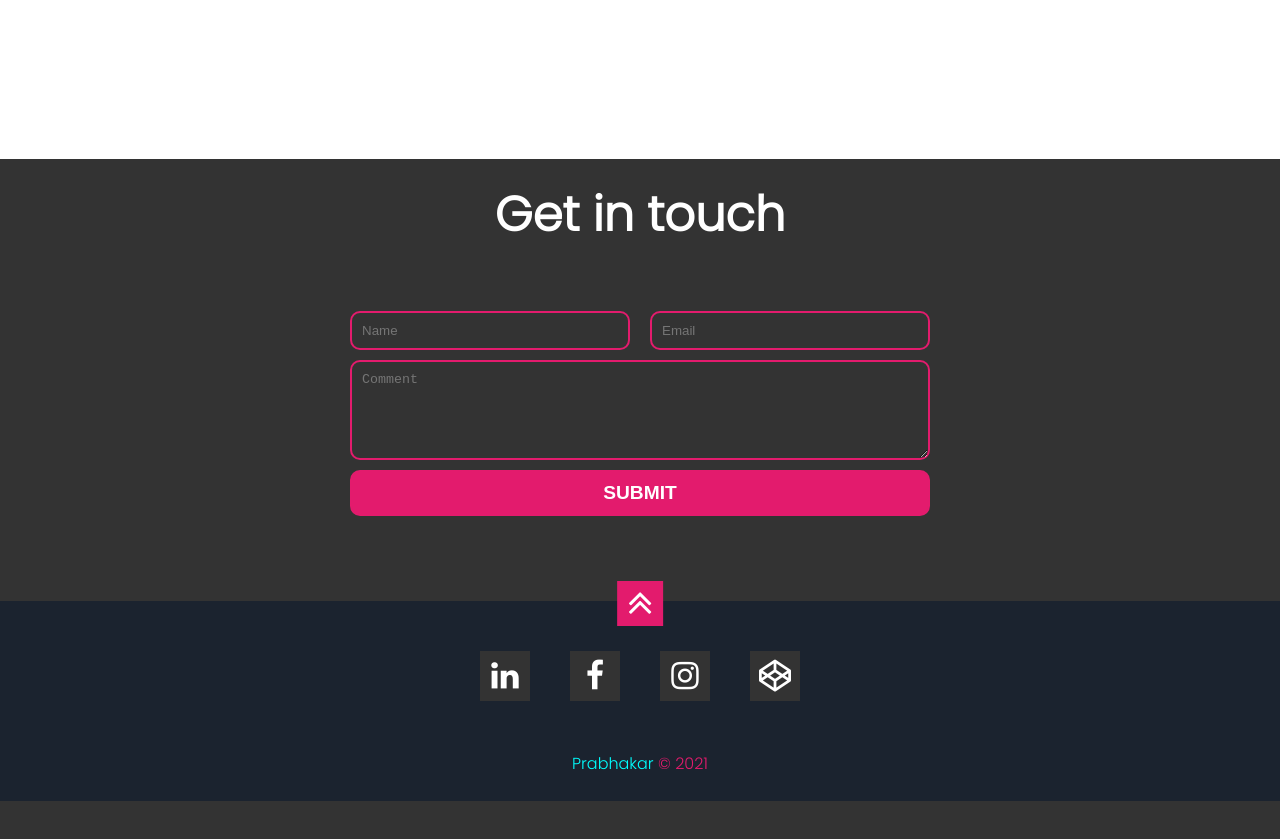
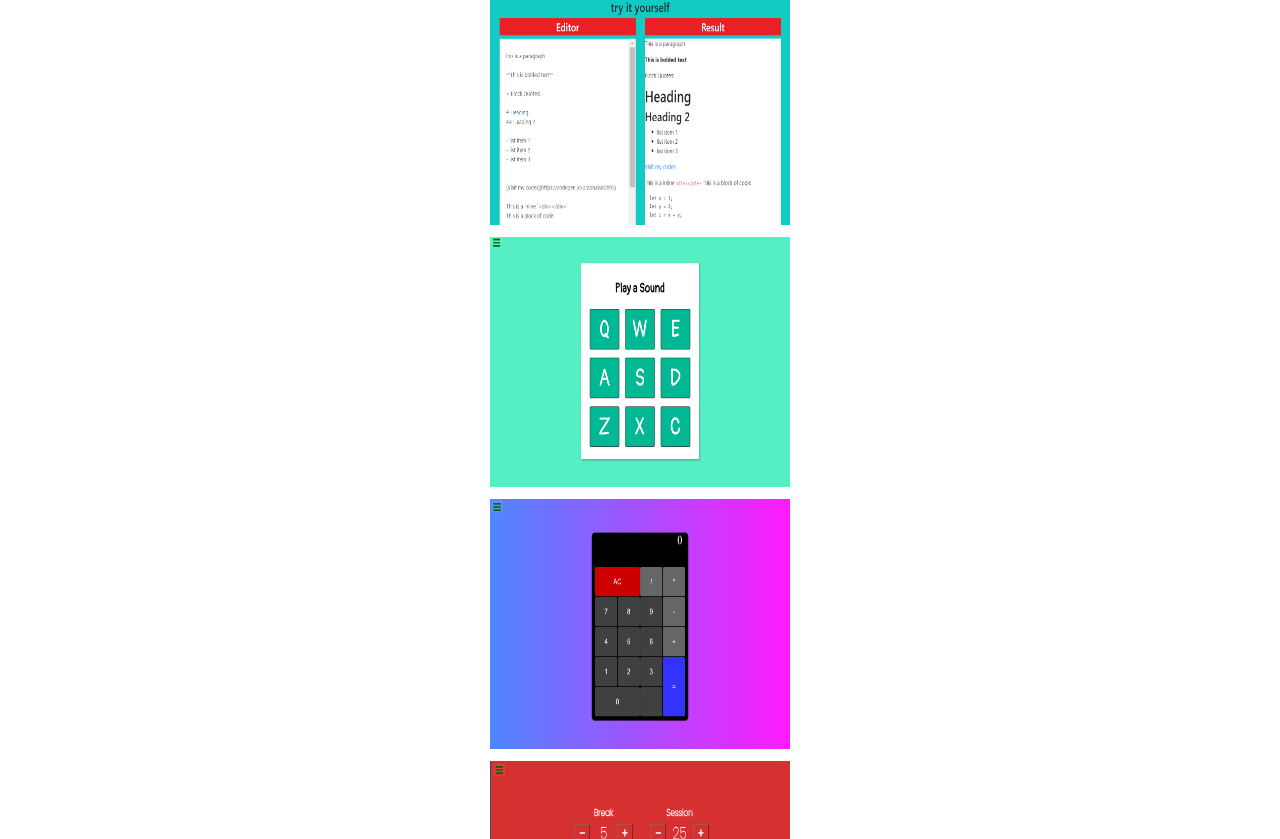
Before and after one commit to g-prabhakar/Portfolio, a React (Create React App) app: page / in a window 1280 px wide. Shown: the part 1241-2080 px from the top of the page. Built offline with nearby package versions, Linux system fonts and the light colour scheme.

Commit message:
added images to the dom

```diff
--- a/src/App.css
+++ b/src/App.css
@@ -4,6 +4,10 @@
   box-sizing: border-box;
   margin: 0;
   padding: 0;
+}
+
+html {
+  scroll-behavior: smooth;
 }
 
 body {
--- a/src/Components/contact/contact.css
+++ b/src/Components/contact/contact.css
@@ -1,6 +1,10 @@
 .contact {
     background-color: #333;
     height: 100vh;
+}
+
+#contact {
+    margin-top: 50px;
 }
 
 .contact h2 {
--- a/src/Components/projects/Projects.js
+++ b/src/Components/projects/Projects.js
@@ -18,57 +18,68 @@ class Projects extends Component {
         this.state = {
             projects: [
                 {
-                    type: 'htmlCss',
-                    name: tribute,
+                    type: 'react',
+                    source: quoteMachine,
+                    name: 'Quote Machine'
+
+                },
+                {
+                    type: 'react',
+                    source: markup,
+                    name: 'Markup Text'
+                },
+                {
+                    type: 'react',
+                    source: drumMachine,
+                    name: 'Drum Machine'
+                },
+                {
+                    type: 'react',
+                    source: calculator,
+                    name: 'Calculator'
+                },
+                {
+                    type: 'react',
+                    source: pomodoro,
+                    name: 'Pomodoro Clock'
                 },
                 {
                     type: 'htmlCss',
-                    name: survey,
+                    source: tribute,
+                    name: 'Tribute Page'
                 },
                 {
                     type: 'htmlCss',
-                    name: landingPage,
+                    source: survey,
+                    name: 'Survey Form'
                 },
                 {
                     type: 'htmlCss',
-                    name: documentation,
+                    source: landingPage,
+                    name: 'Product Landing Page'
                 },
                 {
-                    type: 'react',
-                    name: quoteMachine,
-                },
-                {
-                    type: 'react',
-                    name: markup,
-                },
-                {
-                    type: 'react',
-                    name: drumMachine,
-                },
-                {
-                    type: 'react',
-                    name: calculator,
-                },
-                {
-                    type: 'react',
-                    name: pomodoro,
+                    type: 'htmlCss',
+                    source: documentation,
+                    name: 'Javascript documentation'
                 },
 
+
             ],
-            currentProjects: []
+            currentProjects: [],
+            isHover: false
         }
 
         this.allProjects = this.allProjects.bind(this)
         this.htmlCssProjects = this.htmlCssProjects.bind(this)
         this.reactProjects = this.reactProjects.bind(this)
+        this.effect = this.effect.bind(this)
     }
 
     allProjects() {
         this.setState({
             currentProjects: this.state.projects,
         })
-
-
     }
 
     htmlCssProjects() {
@@ -81,8 +92,6 @@ class Projects extends Component {
         this.setState({
             currentProjects: htmlCssProjects,
         })
-
-
     }
 
     reactProjects() {
@@ -99,9 +108,33 @@ class Projects extends Component {
 
     }
 
+    effect() {
+        this.setState(prevState => ({
+            isHover: !prevState.isHover
+        }))
+
+        console.log(this.state.isHover)
+    }
+
+    componentDidMount() {
+        this.setState({
+            currentProjects: this.state.projects
+        })
+    }
+
 
     render() {
-        console.log(this.state.currentProjects)
+
+        let projx = this.state.currentProjects.map(proj => {
+            const activeClass = this.state.isHover ? 'active' : '';
+
+            return (
+                <div className={`project ${activeClass}`} id={proj.name} onMouseEnter={this.effect} onMouseLeave={this.effect} key={proj.name}>
+                    <span className='text'><p>{proj.name}</p></span>
+                    <img src={proj.source} key={proj.name}/>
+                </div>
+            )
+        })
 
         return (
             <div className='projects'>
@@ -111,15 +144,15 @@ class Projects extends Component {
                     <button className='project-btn' id='htmlCss' onClick={this.htmlCssProjects}>HTML/CSS</button>
                     <button className='project-btn' id='react' onClick={this.reactProjects}>REACT</button>
                 </div>
+                <div className='display'>
+                <div className='project'>
+                    {projx}
+                </div>
+                </div>
             </div>
         )
     }
 }
 
-const Project = (props) => (
-    <div className='project'>
-        <img src={props.image} alt='document' />
-    </div>
-)
 
 export default Projects
--- a/src/Components/projects/projects.css
+++ b/src/Components/projects/projects.css
@@ -30,7 +30,40 @@
     border: none;
 }
 
+.project {
+    margin: 5px;
+}
+
 .project img {
-    width: 350px;
-    height: 300px;
+    width: 300px;
+    height: 250px;
 }
+
+.display {
+    display: flex;
+    flex-wrap: wrap;
+    justify-content: center;
+    margin: 0 10px 0 10px;
+    margin-right: 30px;
+    margin-left: 30px;
+}
+
+.project .text {
+    display: none;
+}
+
+.active {
+    position: relative
+}
+
+.active .text {
+    position: absolute;
+    top: 0;
+    left: 50%;
+    transform: translateX(-50%);
+    display: block
+}
+
+.active img {
+    opacity: 0;
+}
```
